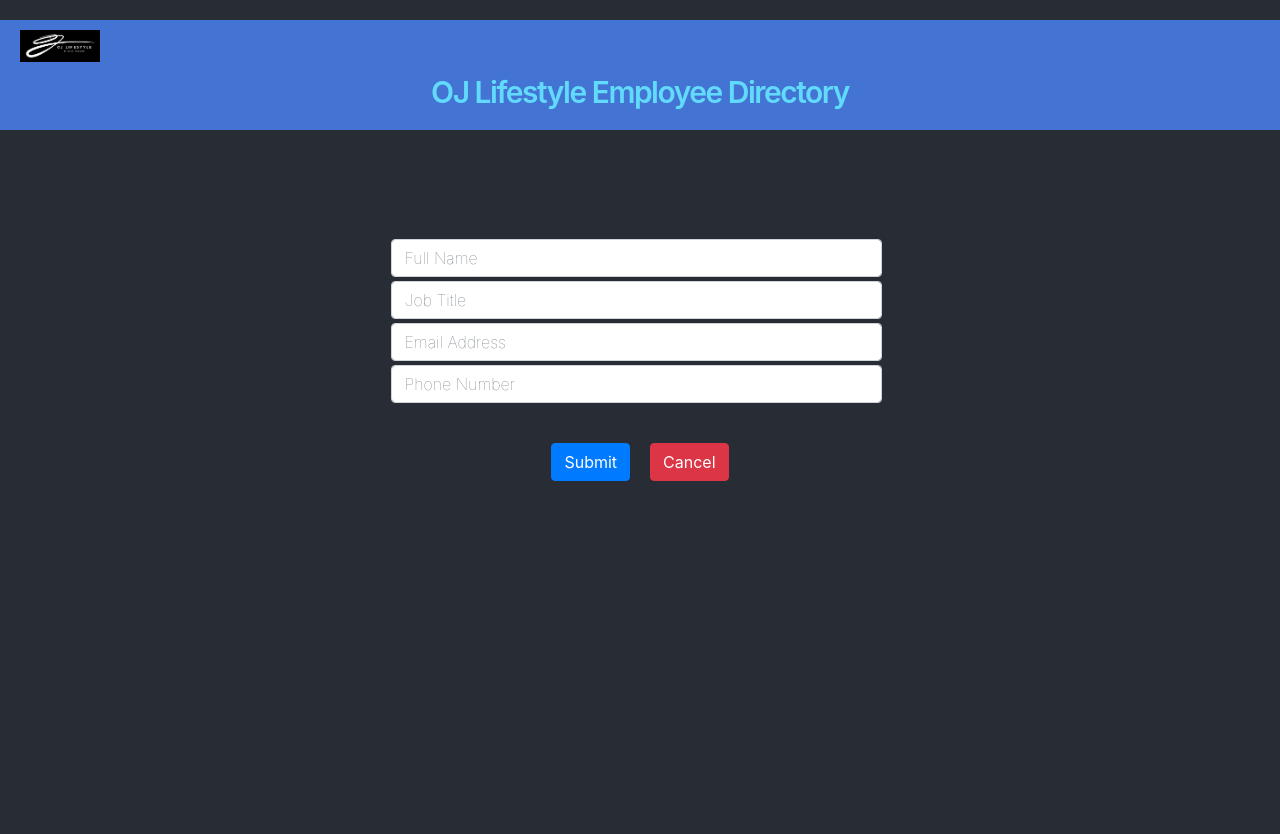
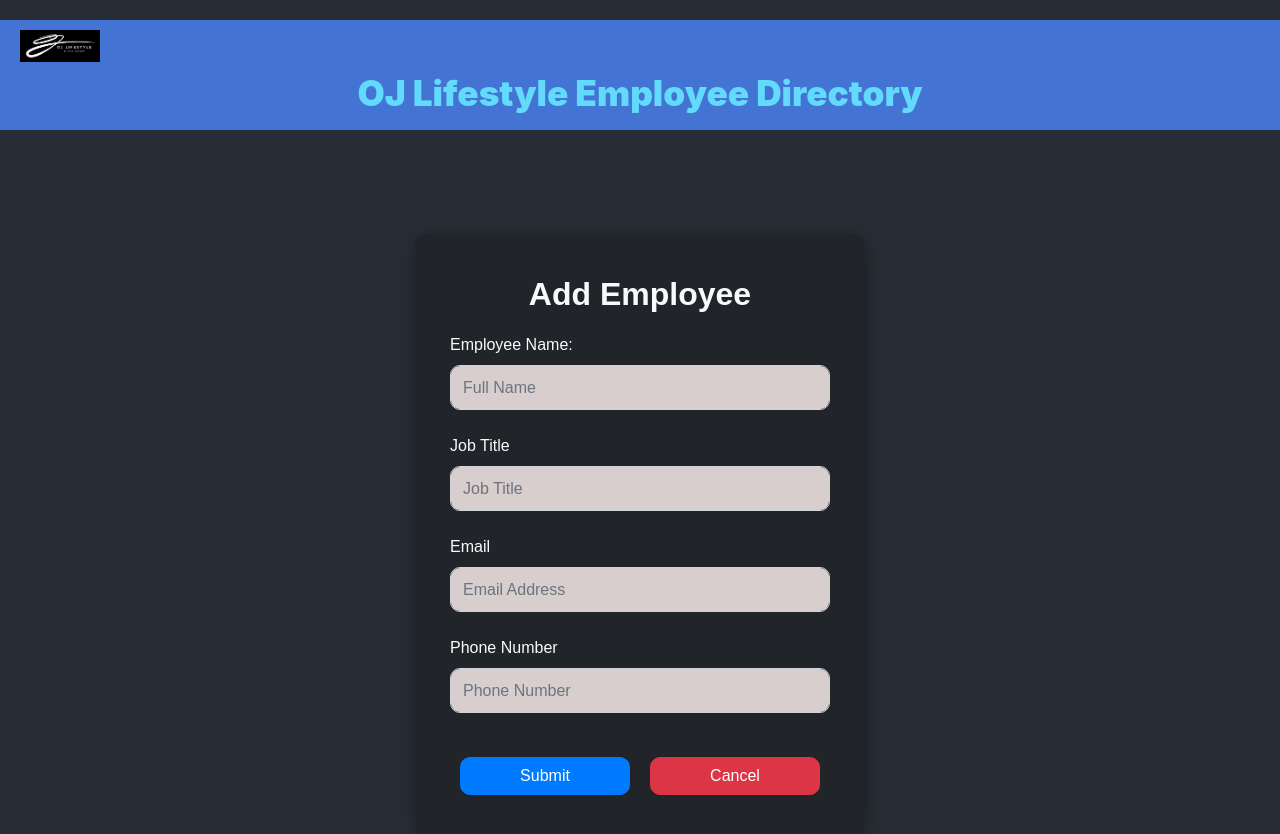
Before and after one commit to fahad-zakir/Firebase-React-Employee-Directory, a React (Create React App) app: page / in a window 1280 px wide. Both pictures are taken after typing "name@example.com" into the empty fields and a click on the button "Add". Shown: the top 834 px of the page. Before the commit the page ends 800 px from the top, so only its background shows below. Built offline with nearby package versions, Linux system fonts and the light colour scheme.

Commit message:
updated-form-css

```diff
--- a/package.json
+++ b/package.json
@@ -11,8 +11,10 @@
     "react": "^18.2.0",
     "react-bootstrap": "^2.7.1",
     "react-dom": "^18.2.0",
+    "react-dotenv": "^0.1.3",
     "react-hook-form": "^7.43.1",
     "react-scripts": "5.0.1",
+    "uuid": "^9.0.0",
     "web-vitals": "^2.1.4"
   },
   "scripts": {
--- a/src/App.css
+++ b/src/App.css
@@ -27,9 +27,8 @@ html, body, #background {
      justify-content: center;
      background-color: #4474d3;
      color: #61DAFB;
-     font-size: 30px;
-     font-weight: 600;
-     letter-spacing: -0.05em;
+     font-size: 2.2em;
+     font-weight: 900;
      padding-left: 20px;
 
 }
@@ -109,13 +108,35 @@ html, body, #background {
      width: 20px;
      padding: 12px !important;
 }
+.form-container {
+    margin:auto;
+    margin-bottom: 100px;
+    display: flex;
+    width: 450px;
+    color:#f8f9fa;
+    box-shadow: 1px 2px 20px -6px rgba(0,0,0,0.67);
+    font-family:sans-serif;
+    background-color: #212529;
+    padding:40px 20px;
+    border-radius: 10px;
+}
+#form-signup {
+    margin-bottom: 20px;
+    text-align: center;
+    font-size: 2em;
+    font-weight: 900;
+}
  .form-buttons {
-     margin: 18px 10px 10px 10px;
+     margin: 10px 10px 0px 10px;
+     border-radius: 10px !important;
+     width: 200px;
 }
  .search--input {
+     height: 38px;
+     padding: 10px;
      background-color: #e2e3e5;
      border: 0;
-     border-radius: 4px;
+     border-radius: 10px;
      margin-top: 110px;
      border-bottom: solid 1px #cef1d7;
      width: 390px;
@@ -128,6 +149,9 @@ html, body, #background {
  @media only screen and (max-width : 500px) {
      .search--input {
          width: 200px;
+    }
+    #form-signup {
+     font-size: 1.5em;
     }
 }
  ::placeholder {
@@ -150,9 +174,11 @@ html, body, #background {
  .search--buttons {
      margin: 28px 0px 16px 0px;
      padding: 4px;
+
 }
  .search--button {
      margin-right: 8px;
+     border-radius: 10px !important;
 }
  .tableData {
      margin-top: 5%;
@@ -162,9 +188,18 @@ html, body, #background {
      overflow: hidden;
 
 }
+
 input.form-control {
-  margin: 4px 0px 4px 24px;
-  width: 90%;
+  margin: 0px 0px 24px 0px;
+  background-color:rgb(216, 206, 206);
+  height: 45px;
+  width: 380px;
+  border-radius: 10px;
+}
+input.form-control:focus{
+    border:5px solid #4474d3;
+    height: 49px;
+    margin-top:2px;
 }
  @media only screen and (max-width : 550px) {
      input.form-control {
@@ -194,3 +229,19 @@ input.form-control {
     font-weight: 500;
     padding-top: 20px;
 }
+.new-employee {
+     font-size: 2em;
+     font-weight: 900;
+}
+.add--button {
+     border-radius: 10px !important;
+}
+
+label{
+    font-size: 1em;
+    font-weight: 500;
+}
+
+button:hover{
+    background-color: #036666;
+}
--- a/src/components/EmployeeForm.js
+++ b/src/components/EmployeeForm.js
@@ -8,8 +8,15 @@ function EmployeeForm({
   handleButtonClick,
 }) {
   return (
-    <form onSubmit={handleSubmit} className="row d-flex justify-content-center">
-      <div className="col-sm-12 custom-form">
+    <form
+      onSubmit={handleSubmit}
+      className="form-container row d-flex justify-content-center"
+    >
+      <h3 id="form-signup" className="col-sm-12 d-flex justify-content-center">
+        Add Employee
+      </h3>
+      <div className="col-sm-12">
+      <label>Employee Name:</label>
       <input
         type="text"
         onChange={handleChange}
@@ -19,6 +26,9 @@ function EmployeeForm({
         placeholder="Full Name"
         required
       />
+      </div>
+            <div className="col-sm-12">
+<label >Job Title</label>
       <input
         type="text"
         onChange={handleChange}
@@ -28,6 +38,9 @@ function EmployeeForm({
         placeholder="Job Title"
         required
       />
+      </div>
+                  <div className="col-sm-12">
+<label >Email</label>
       <input
         type="email"
         onChange={handleChange}
@@ -37,6 +50,9 @@ function EmployeeForm({
         placeholder="Email Address"
         required
       />
+      </div>
+                  <div className="col-sm-12">
+<label >Phone Number</label>
       <input
         type="text"
         onChange={handleChange}
```
Also changed, not shown: 1 other file (tests, documents, lock files or other folders). Lines whose indentation alone changed are shown as unchanged.
